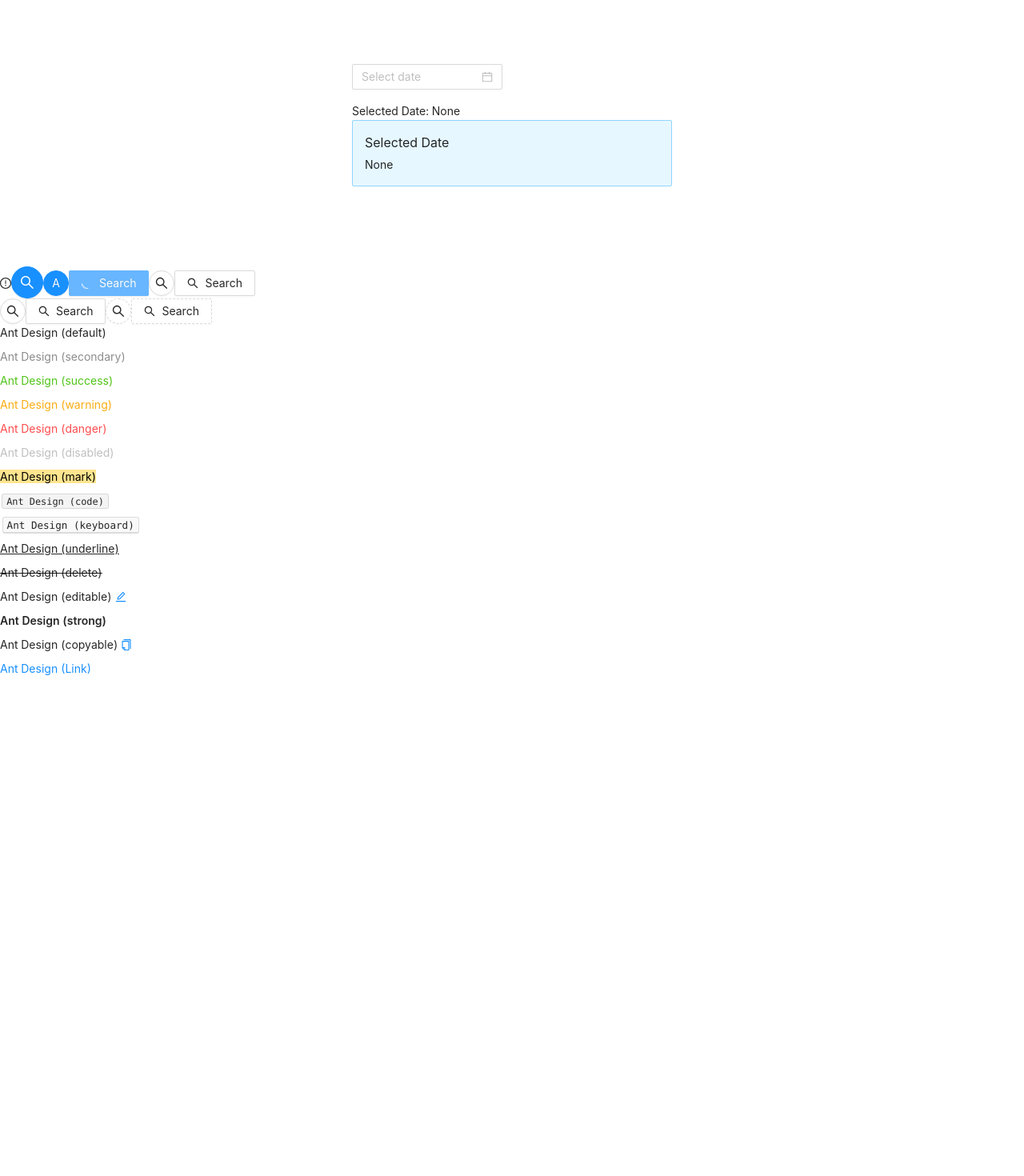
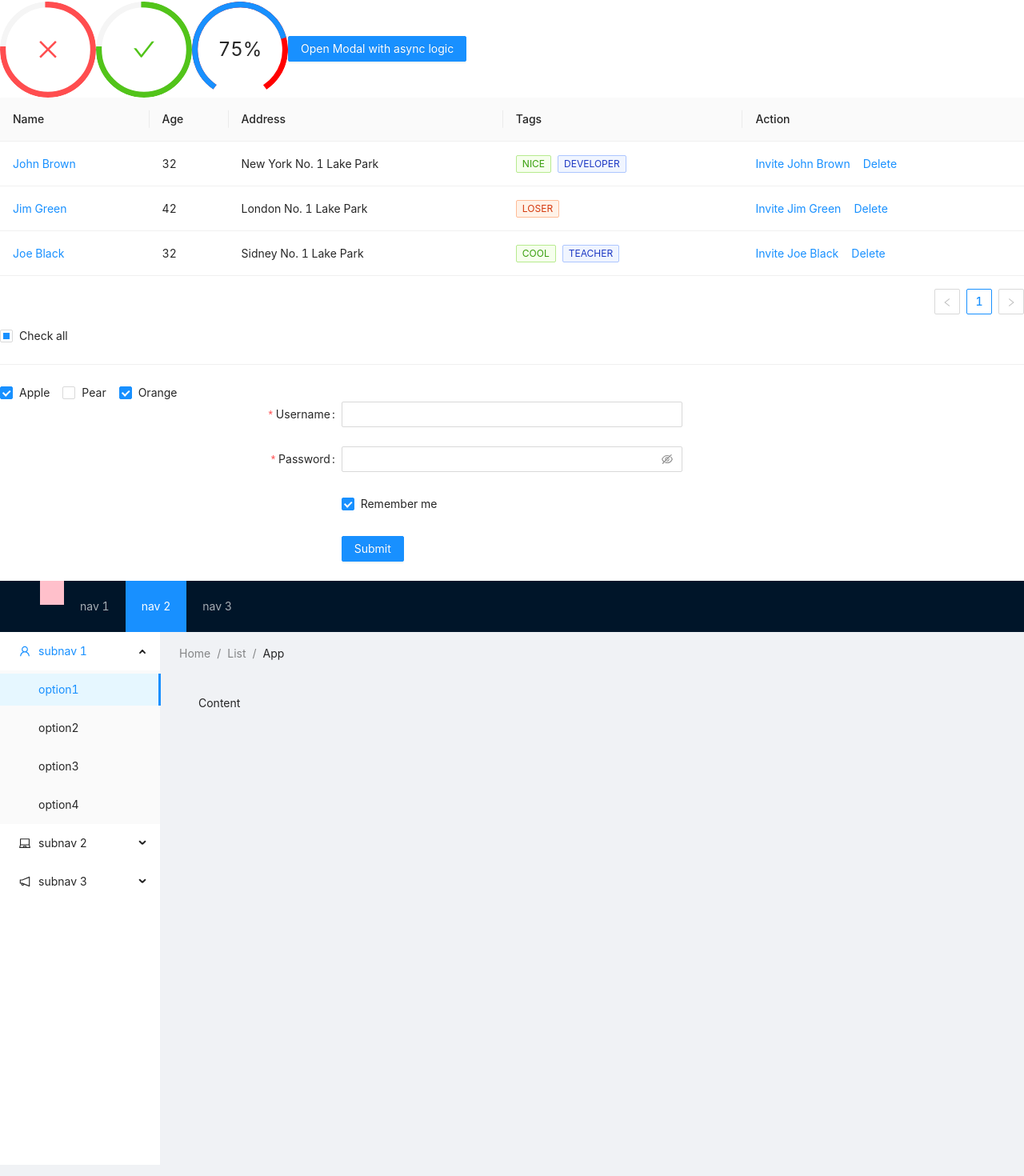
Before and after one commit to ilsung12/antdlibrary, a React (Create React App) app in the folder antdlibrary/: page / in a window 1280 px wide. Shown: the part 20-1490 px from the top of the page at 80% size. Before the commit the page ends 900 px from the top, so only its background shows below. Built offline with nearby package versions, Linux system fonts and the light colour scheme.

Commit message:
📝 Learn : antd - 2

```diff
--- a/antdlibrary/src/components/Antd/AntdExample.jsx
+++ b/antdlibrary/src/components/Antd/AntdExample.jsx
@@ -1,11 +1,19 @@
 import React from 'react';
+import FormExample from './FormExample';
 import Getstart from './Getstart';
 import IconExample from './IconExample';
+import LayoutExample from './LayoutExample';
+import ModalExample from './ModalExample';
+import TableExample from './TableExample';
 import TypographyExample from './TypographyExample';
 
 export default function AntdExample() {
   return (
     <div>
+      <ModalExample />
+      <TableExample />
+      <FormExample />
+      <LayoutExample />
       <Getstart />
       <IconExample />
       <TypographyExample />
--- /dev/null
+++ b/antdlibrary/src/components/Antd/FormExample.jsx
@@ -0,0 +1,111 @@
+import React from 'react';
+import { Form, Input, Button, Checkbox, Divider } from 'antd';
+
+const CheckboxGroup = Checkbox.Group;
+
+const plainOptions = ['Apple', 'Pear', 'Orange'];
+const defaultCheckedList = ['Apple', 'Orange'];
+
+export default function FormExample() {
+  const onFinish = (values) => {
+    console.log('Success:', values);
+  };
+
+  const onFinishFailed = (errorInfo) => {
+    console.log('Failed:', errorInfo);
+  };
+
+  const [checkedList, setCheckedList] = React.useState(defaultCheckedList);
+  const [indeterminate, setIndeterminate] = React.useState(true);
+  const [checkAll, setCheckAll] = React.useState(false);
+
+  const onChange = (list) => {
+    setCheckedList(list);
+    setIndeterminate(!!list.length && list.length < plainOptions.length);
+    setCheckAll(list.length === plainOptions.length);
+  };
+
+  const onCheckAllChange = (e) => {
+    setCheckedList(e.target.checked ? plainOptions : []);
+    setIndeterminate(false);
+    setCheckAll(e.target.checked);
+  };
+  return (
+    <Form
+      name="basic"
+      labelCol={{
+        span: 8,
+      }}
+      wrapperCol={{
+        span: 8,
+      }}
+      initialValues={{
+        remember: true,
+      }}
+      onFinish={onFinish}
+      onFinishFailed={onFinishFailed}
+      autoComplete="off"
+    >
+      <Checkbox
+        indeterminate={indeterminate} // 부분선택됨을 알려줌
+        onChange={onCheckAllChange}
+        checked={checkAll}
+      >
+        Check all
+      </Checkbox>
+      <Divider />
+      <CheckboxGroup
+        options={plainOptions}
+        value={checkedList}
+        onChange={onChange}
+      />
+      <Form.Item
+        label="Username"
+        name="username"
+        rules={[
+          {
+            required: true,
+            message: 'Please input your username!',
+          },
+        ]}
+      >
+        <Input />
+      </Form.Item>
+
+      <Form.Item
+        label="Password"
+        name="password"
+        rules={[
+          {
+            required: true,
+            message: 'Please input your password!',
+          },
+        ]}
+      >
+        <Input.Password />
+      </Form.Item>
+
+      <Form.Item
+        name="remember"
+        valuePropName="checked"
+        wrapperCol={{
+          offset: 8,
+          span: 16,
+        }}
+      >
+        <Checkbox>Remember me</Checkbox>
+      </Form.Item>
+
+      <Form.Item
+        wrapperCol={{
+          offset: 8,
+          span: 16,
+        }}
+      >
+        <Button type="primary" htmlType="submit">
+          Submit
+        </Button>
+      </Form.Item>
+    </Form>
+  );
+}
--- /dev/null
+++ b/antdlibrary/src/components/Antd/LayoutExample.jsx
@@ -0,0 +1,86 @@
+import React from 'react';
+import { Layout, Menu, Breadcrumb } from 'antd';
+import {
+  UserOutlined,
+  LaptopOutlined,
+  NotificationOutlined,
+} from '@ant-design/icons';
+
+const { SubMenu } = Menu;
+const { Header, Content, Footer, Sider } = Layout;
+
+export default function LayoutExample() {
+  return (
+    <Layout style={{ height: '100vh' }}>
+      <Header className="header">
+        <div
+          className="logo"
+          style={{
+            backgroundColor: 'pink',
+            width: 30,
+            height: 30,
+            float: 'left',
+          }}
+        />
+        <Menu theme="dark" mode="horizontal" defaultSelectedKeys={['2']}>
+          <Menu.Item key="1">nav 1</Menu.Item>
+          <Menu.Item key="2">nav 2</Menu.Item>
+          <Menu.Item key="3">nav 3</Menu.Item>
+        </Menu>
+      </Header>
+      <Layout>
+        <Sider width={200} className="site-layout-background">
+          <Menu
+            mode="inline"
+            defaultSelectedKeys={['1']}
+            defaultOpenKeys={['sub1']}
+            style={{ height: '100%', borderRight: 0 }}
+          >
+            <SubMenu key="sub1" icon={<UserOutlined />} title="subnav 1">
+              <Menu.Item key="1">option1</Menu.Item>
+              <Menu.Item key="2">option2</Menu.Item>
+              <Menu.Item key="3">option3</Menu.Item>
+              <Menu.Item key="4">option4</Menu.Item>
+            </SubMenu>
+            <SubMenu key="sub2" icon={<LaptopOutlined />} title="subnav 2">
+              <Menu.Item key="5">option5</Menu.Item>
+              <Menu.Item key="6">option6</Menu.Item>
+              <Menu.Item key="7">option7</Menu.Item>
+              <Menu.Item key="8">option8</Menu.Item>
+            </SubMenu>
+            <SubMenu
+              key="sub3"
+              icon={<NotificationOutlined />}
+              title="subnav 3"
+            >
+              <Menu.Item key="9">option9</Menu.Item>
+              <Menu.Item key="10">option10</Menu.Item>
+              <Menu.Item key="11">option11</Menu.Item>
+              <Menu.Item key="12">option12</Menu.Item>
+            </SubMenu>
+          </Menu>
+        </Sider>
+        <Layout style={{ padding: '0 24px 24px' }}>
+          <Breadcrumb style={{ margin: '16px 0' }}>
+            <Breadcrumb.Item>Home</Breadcrumb.Item>
+            <Breadcrumb.Item>List</Breadcrumb.Item>
+            <Breadcrumb.Item>App</Breadcrumb.Item>
+          </Breadcrumb>
+          <Content
+            className="site-layout-background"
+            style={{
+              padding: 24,
+              margin: 0,
+              minHeight: 280,
+            }}
+          >
+            Content
+          </Content>
+        </Layout>
+      </Layout>
+      <Footer style={{ textAlign: 'center' }}>
+        Ant Design ©2018 Created by Ant UED
+      </Footer>
+    </Layout>
+  );
+}
--- /dev/null
+++ b/antdlibrary/src/components/Antd/ModalExample.jsx
@@ -0,0 +1,63 @@
+import React from 'react';
+import { Modal, Button, Progress } from 'antd';
+
+export default function ModalExample() {
+  const [visible, setVisible] = React.useState(false);
+  const [confirmLoading, setConfirmLoading] = React.useState(false);
+  const [modalText, setModalText] = React.useState('Content of the modal');
+
+  const showModal = () => {
+    setVisible(true);
+    setModalText('Content of the modal');
+  };
+
+  const handleOk = () => {
+    setModalText('The modal will be closed after two seconds');
+    setConfirmLoading(true);
+    setTimeout(() => {
+      setVisible(false);
+      setConfirmLoading(false);
+    }, 2000);
+  };
+
+  const handleCancel = () => {
+    console.log('Clicked cancel button');
+    setVisible(false);
+  };
+
+  return (
+    <>
+      <Progress strokeLinecap="square" percent={75} />
+      <Progress
+        strokeLinecap="square"
+        type="circle"
+        percent={75}
+        status="exception"
+      />
+      <Progress
+        strokeLinecap="square"
+        type="circle"
+        percent={75}
+        status="success"
+      />
+      <Progress
+        strokeLinecap="square"
+        type="dashboard"
+        percent={75}
+        trailColor="red"
+      />
+      <Button type="primary" onClick={showModal}>
+        Open Modal with async logic
+      </Button>
+      <Modal
+        title="Title"
+        visible={visible}
+        onOk={handleOk}
+        confirmLoading={confirmLoading}
+        onCancel={handleCancel}
+      >
+        <p>{modalText}</p>
+      </Modal>
+    </>
+  );
+}
--- /dev/null
+++ b/antdlibrary/src/components/Antd/TableExample.jsx
@@ -0,0 +1,78 @@
+import React from 'react';
+import { Table, Tag, Space } from 'antd';
+
+const columns = [
+  {
+    title: 'Name',
+    dataIndex: 'name',
+    key: 'name',
+    render: (text) => <a>{text}</a>,
+  },
+  {
+    title: 'Age',
+    dataIndex: 'age',
+    key: 'age',
+  },
+  {
+    title: 'Address',
+    dataIndex: 'address',
+    key: 'address',
+  },
+  {
+    title: 'Tags',
+    key: 'tags',
+    dataIndex: 'tags',
+    render: (tags) => (
+      <>
+        {tags.map((tag) => {
+          let color = tag.length > 5 ? 'geekblue' : 'green';
+          if (tag === 'loser') {
+            color = 'volcano';
+          }
+          return (
+            <Tag color={color} key={tag}>
+              {tag.toUpperCase()}
+            </Tag>
+          );
+        })}
+      </>
+    ),
+  },
+  {
+    title: 'Action',
+    key: 'action',
+    render: (text, record) => (
+      <Space size="middle">
+        <a>Invite {record.name}</a>
+        <a>Delete</a>
+      </Space>
+    ),
+  },
+];
+
+const data = [
+  {
+    key: '1',
+    name: 'John Brown',
+    age: 32,
+    address: 'New York No. 1 Lake Park',
+    tags: ['nice', 'developer'],
+  },
+  {
+    key: '2',
+    name: 'Jim Green',
+    age: 42,
+    address: 'London No. 1 Lake Park',
+    tags: ['loser'],
+  },
+  {
+    key: '3',
+    name: 'Joe Black',
+    age: 32,
+    address: 'Sidney No. 1 Lake Park',
+    tags: ['cool', 'teacher'],
+  },
+];
+export default function TableExample() {
+  return <Table columns={columns} dataSource={data} />;
+}
```
